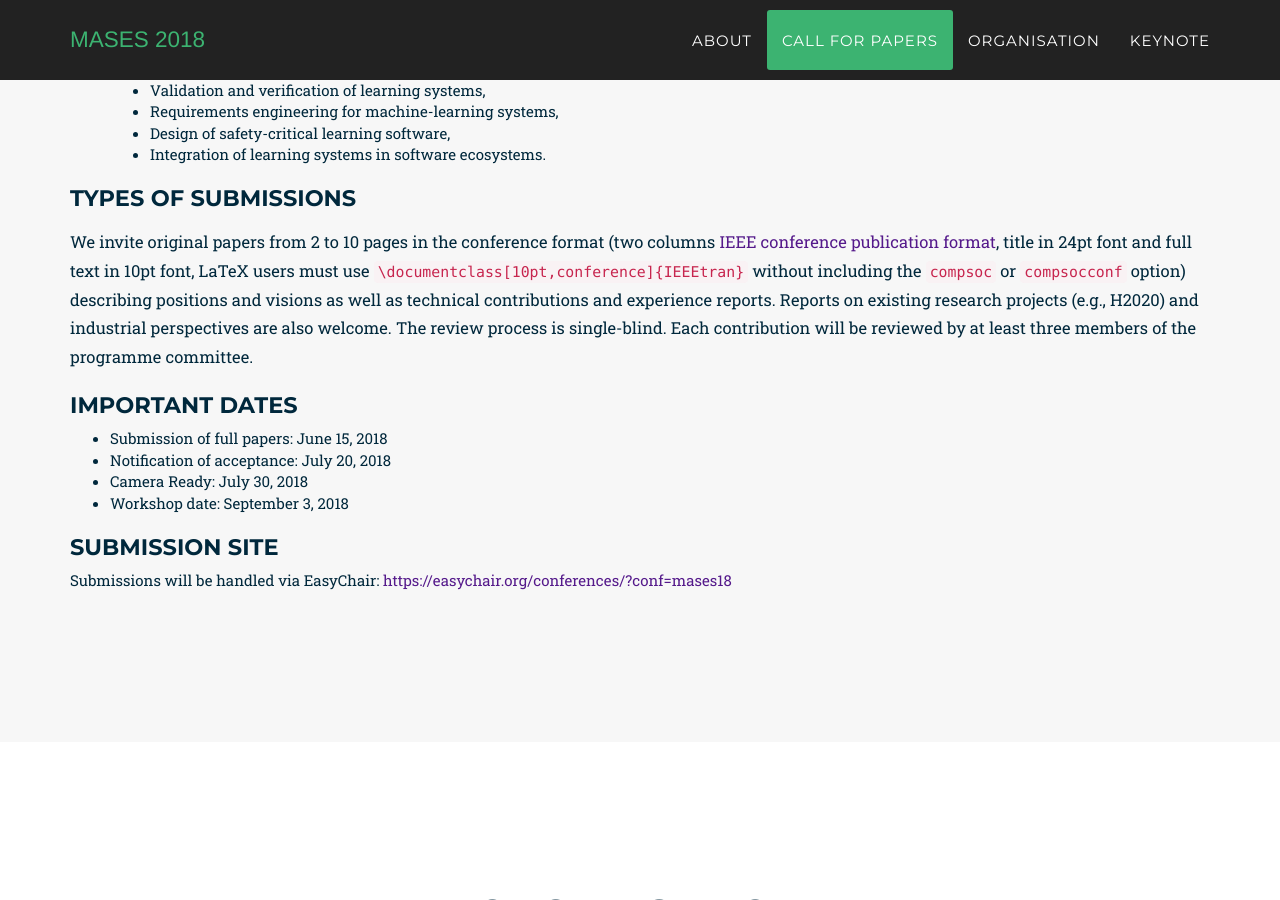
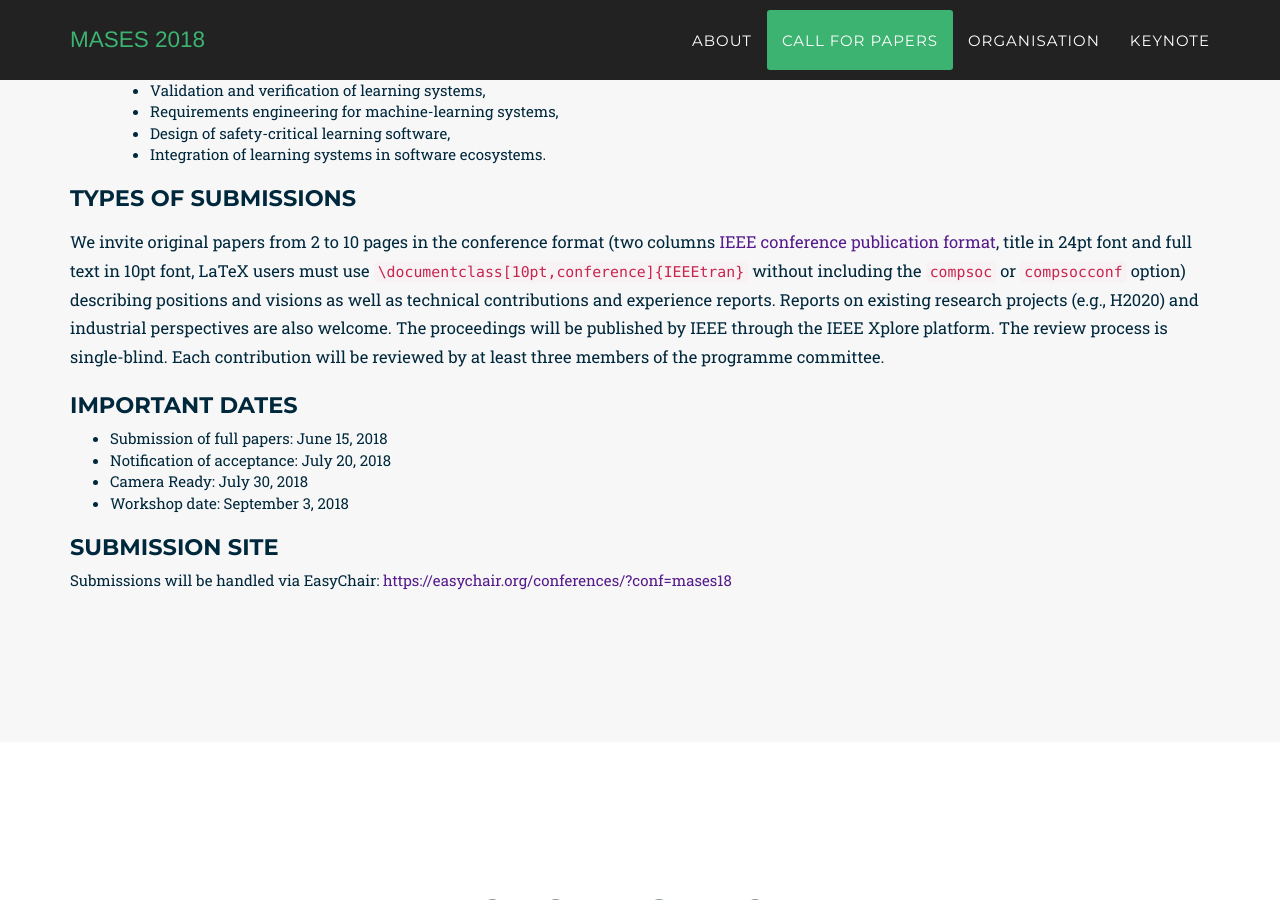
Before and after one commit to mases18/mases18.github.io, a Jekyll site: the page built from index.html, in a window 1280 px wide and 900 px high, scrolled down 2286 px. Built offline with Jekyll 4.4.1, drawn with Linux system fonts in a browser that asks for light colours; some web fonts are replaced.

Commit message:
adding remark on publication

```diff
--- a/_includes/2018_data/call.html
+++ b/_includes/2018_data/call.html
@@ -45,7 +45,9 @@ limited to:</span></p>
 
 <h2><a name=TOC-Types-of-Submissions></a>Types of Submissions</h2>
 
-<p class=MsoNormal><span>We invite original papers from 2 to 10 pages in the conference format (two columns <a href="https://www.ieee.org/conferences_events/conferences/publishing/templates.html"><span style='color:#551A8B'>IEEE conference publication format</span></a>, title in 24pt font and full text in 10pt font, LaTeX users must use <code>\documentclass[10pt,conference]{IEEEtran}</code> without including the <code>compsoc</code> or <code>compsocconf</code> option) describing positions and visions as well as technical contributions and experience reports. Reports on existing research projects (e.g., H2020) and industrial perspectives are also welcome. The review process is single-blind. Each contribution will be reviewed by at least three members of the programme committee.</span></p>
+<p class=MsoNormal><span>We invite original papers from 2 to 10 pages in the conference format (two columns <a href="https://www.ieee.org/conferences_events/conferences/publishing/templates.html"><span style='color:#551A8B'>IEEE conference publication format</span></a>, title in 24pt font and full text in 10pt font, LaTeX users must use <code>\documentclass[10pt,conference]{IEEEtran}</code> without including the <code>compsoc</code> or <code>compsocconf</code> option) describing positions and visions as well as technical contributions and experience reports. Reports on existing research projects (e.g., H2020) and industrial perspectives are also welcome.
+  The proceedings will be published by IEEE through the IEEE Xplore platform.
+  The review process is single-blind. Each contribution will be reviewed by at least three members of the programme committee.</span></p>
 
 
 <h2>Important Dates</h2>
```
